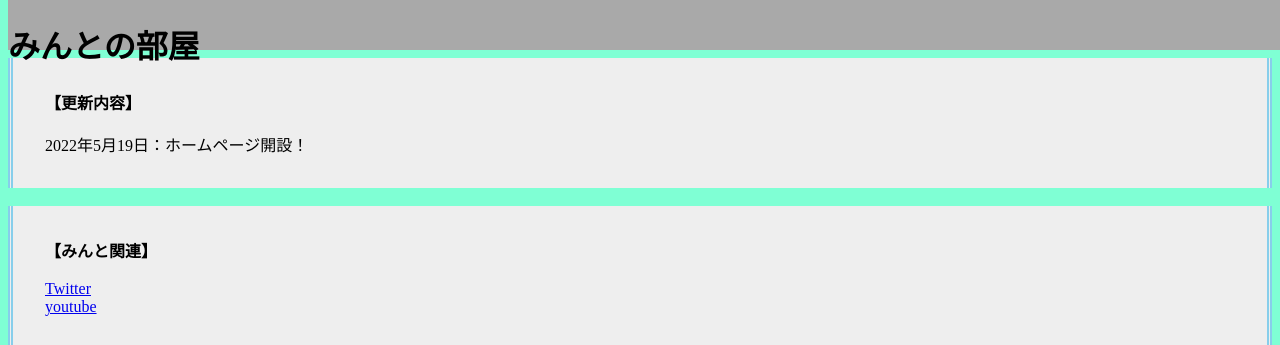
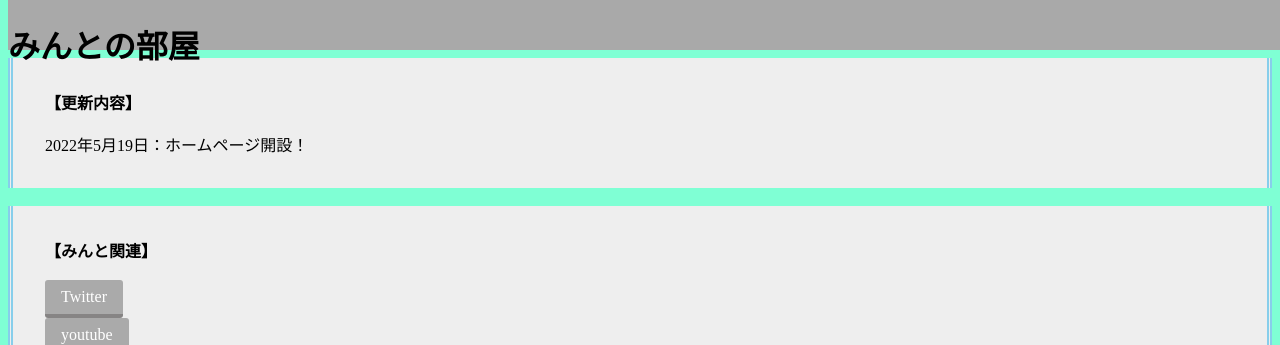
Before and after one commit to minntogames/minntogames.github.io, a PHP site: page / in a window 1280 px wide. Shown: the top 345 px of the page. Run offline with PHP 8.4, Linux system fonts and the light colour scheme; some libraries are stand-ins or nearby versions.

Commit message:
Update style.css

```diff
--- a/style.css
+++ b/style.css
@@ -4,6 +4,23 @@
   border-right: 5px double skyblue;
   background-color: #eee;
   padding: 2em;
+}
+
+a {
+  display: inline-block;
+  padding: 0.5em 1em;
+  text-decoration: none;
+  background: #aaa;
+  color: #FFF;
+  border-bottom: solid 4px rgb(134, 132, 132);
+  border-radius: 3px;
+}
+
+a:active {
+  -webkit-transform: translateY(4px);
+  transform: translateY(4px);
+  box-shadow: 0px 0px 1px rgba(0, 0, 0, 0.2);
+  border-bottom: none;
 }
 
 .header {
```
